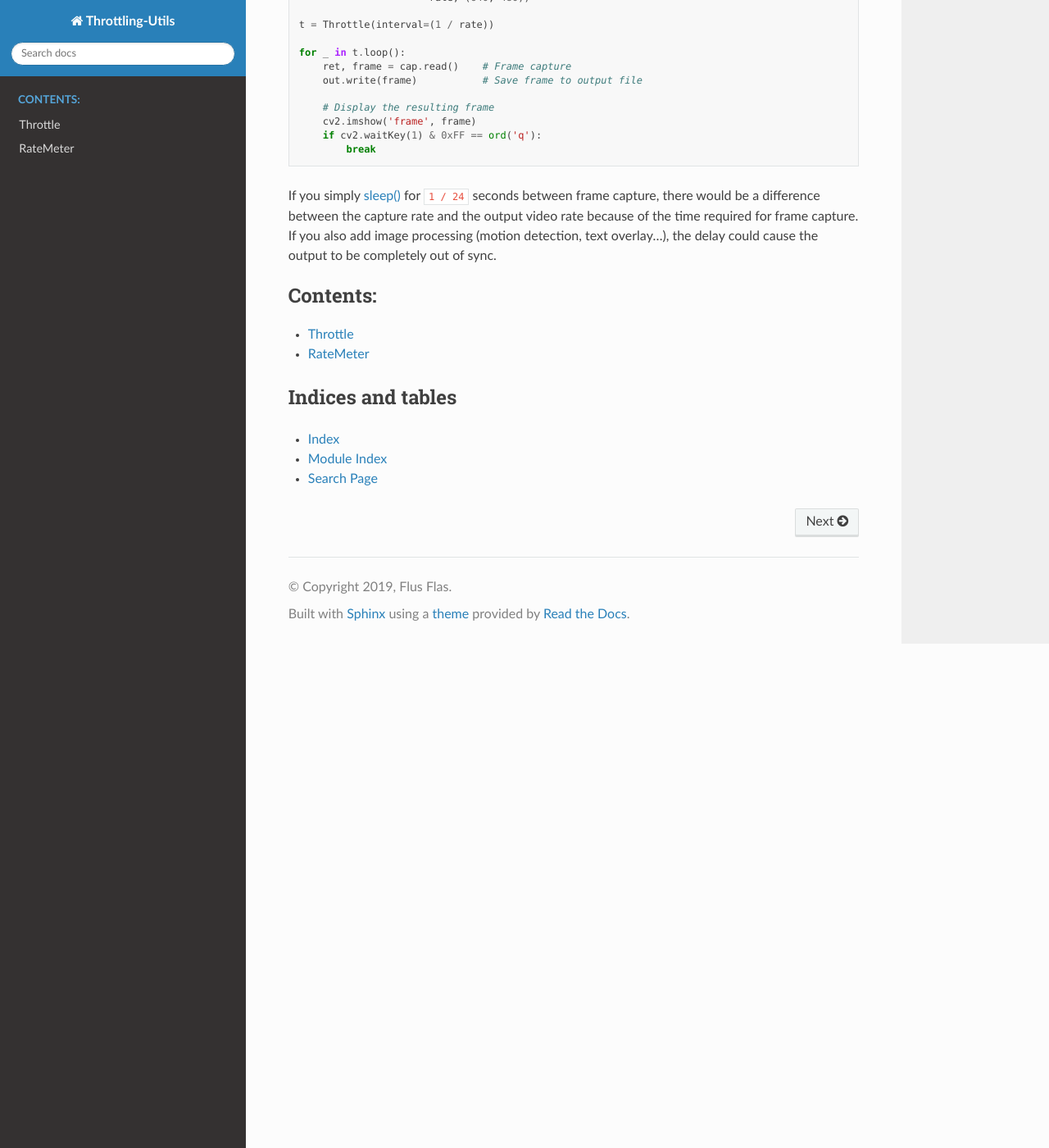
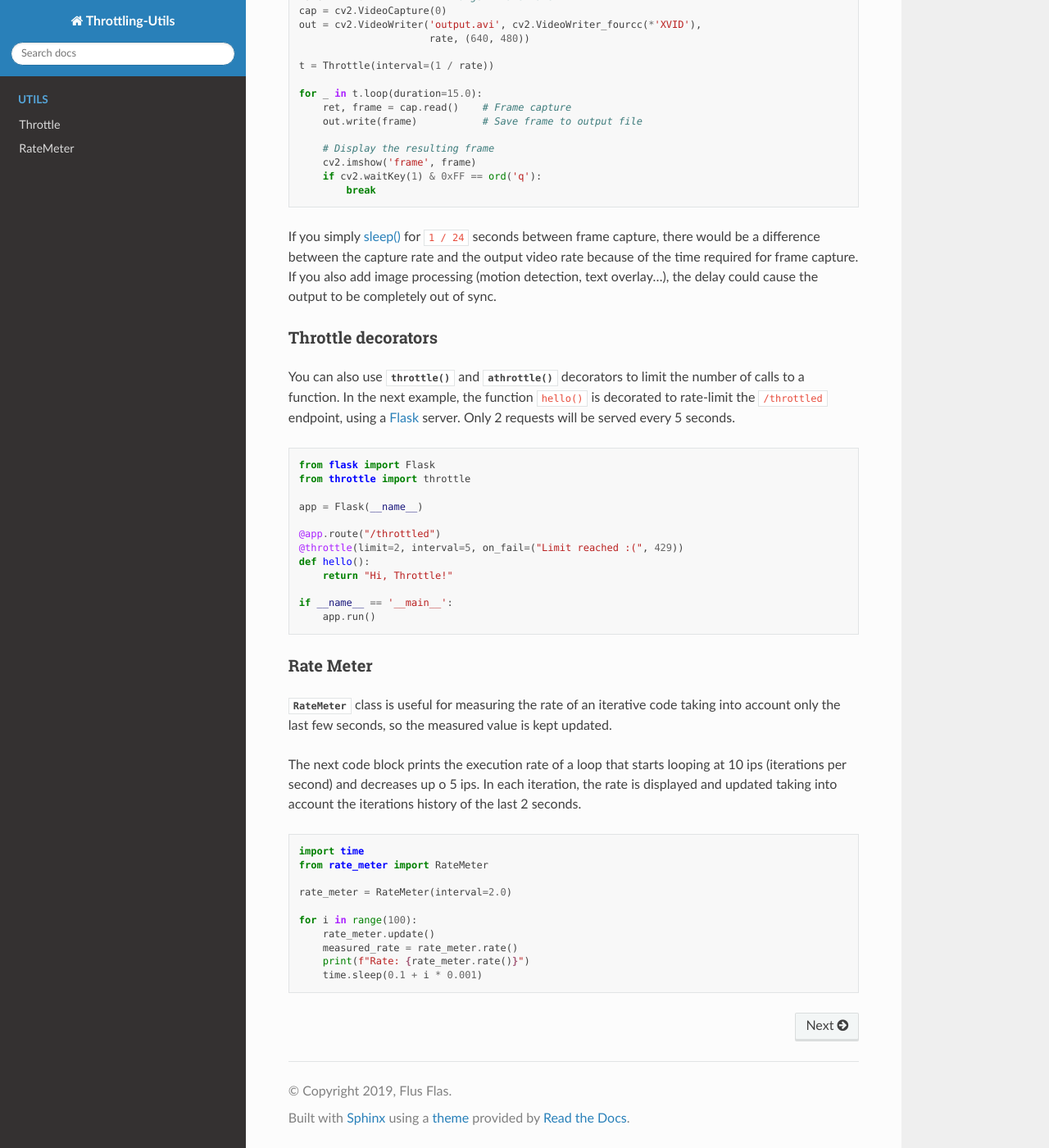
Before and after one commit to flusflas/pythrottle, a Sphinx documentation site: the page built from docs/index.rst, in a window 1280 px wide and 1400 px high, scrolled down 1066 px. Shown: the whole window at 82% size. Built offline with Sphinx 7.4.7 and the Read the Docs theme 2.0.0, drawn with Linux system fonts in a browser that asks for light colours; some of the changed text lies outside the part shown.

Commit message:
Index doc complete

```diff
--- a/docs/index.rst
+++ b/docs/index.rst
@@ -23,6 +23,9 @@
 Getting started
 ===============
 
+Throttle
+--------
+
 A basic use for throttling the execution of a code block is using
 :func:`Throttle.loop() <throttle.Throttle.loop>`
 (or :func:`Throttle.aloop() <throttle.Throttle.aloop>` for
@@ -33,7 +36,7 @@
 
     from throttle import Throttle
 
-    rate = 24.0     # Target rate
+    rate = 2.0     # Target rate
     t = Throttle(interval=(1 / rate))
 
     for i in t.loop():
@@ -41,22 +44,23 @@
         print(f"Iteration {i}")
 
 
-The next example code records a video file from the default video source at an
-accurate frame rate of 24 fps using OpenCV.
+The next example code records a 15-seconds video file from the default video
+source at an accurate frame rate of 24 fps using
+`OpenCV <https://opencv-python-tutroals.readthedocs.io/en/latest/>`_.
 
 .. code-block:: python3
 
     import cv2
     from throttle import Throttle
 
-    rate = 24.0     # Target frame rate
+    rate = 24.0             # Target frame rate
     cap = cv2.VideoCapture(0)
     out = cv2.VideoWriter('output.avi', cv2.VideoWriter_fourcc(*'XVID'),
                           rate, (640, 480))
 
     t = Throttle(interval=(1 / rate))
 
-    for _ in t.loop():
+    for _ in t.loop(duration=15.0):
         ret, frame = cap.read()    # Frame capture
         out.write(frame)           # Save frame to output file
 
@@ -71,18 +75,59 @@
 processing (motion detection, text overlay...), the delay could cause the
 output to be completely out of sync.
 
+Throttle decorators
+-------------------
+
+You can also use :func:`~throttle.throttle` and :func:`~throttle.athrottle`
+decorators to limit the number of calls to a function. In the next example,
+the function ``hello()`` is decorated to rate-limit the ``/throttled``
+endpoint, using a `Flask <https://palletsprojects.com/p/flask/>`_ server.
+Only 2 requests will be served every 5 seconds.
+
+.. code-block::
+
+    from flask import Flask
+    from throttle import throttle
+
+    app = Flask(__name__)
+
+    @app.route("/throttled")
+    @throttle(limit=2, interval=5, on_fail=("Limit reached :(", 429))
+    def hello():
+        return "Hi, Throttle!"
+
+    if __name__ == '__main__':
+        app.run()
+
+Rate Meter
+----------
+
+:class:`~rate_meter.RateMeter` class is useful for measuring the rate of an
+iterative code taking into account only the last few seconds, so the measured
+value is kept updated.
+
+The next code block prints the execution rate of a loop that starts looping
+at 10 ips (iterations per second) and decreases up o 5 ips. In each iteration,
+the rate is displayed and updated taking into account the iterations history
+of the last 2 seconds.
+
+.. code-block::
+
+    import time
+    from rate_meter import RateMeter
+
+    rate_meter = RateMeter(interval=2.0)
+
+    for i in range(100):
+        rate_meter.update()
+        measured_rate = rate_meter.rate()
+        print(f"Rate: {rate_meter.rate()}")
+        time.sleep(0.1 + i * 0.001)
+
 
 .. toctree::
-   :maxdepth: 2
-   :caption: Contents:
+   :hidden:
+   :caption: Utils
 
    modules/throttle
    modules/rate_meter
-
-
-Indices and tables
-==================
-
-* :ref:`genindex`
-* :ref:`modindex`
-* :ref:`search`
```
Also changed, not shown: other parts of docs/index.rst (+3 -3 lines).
